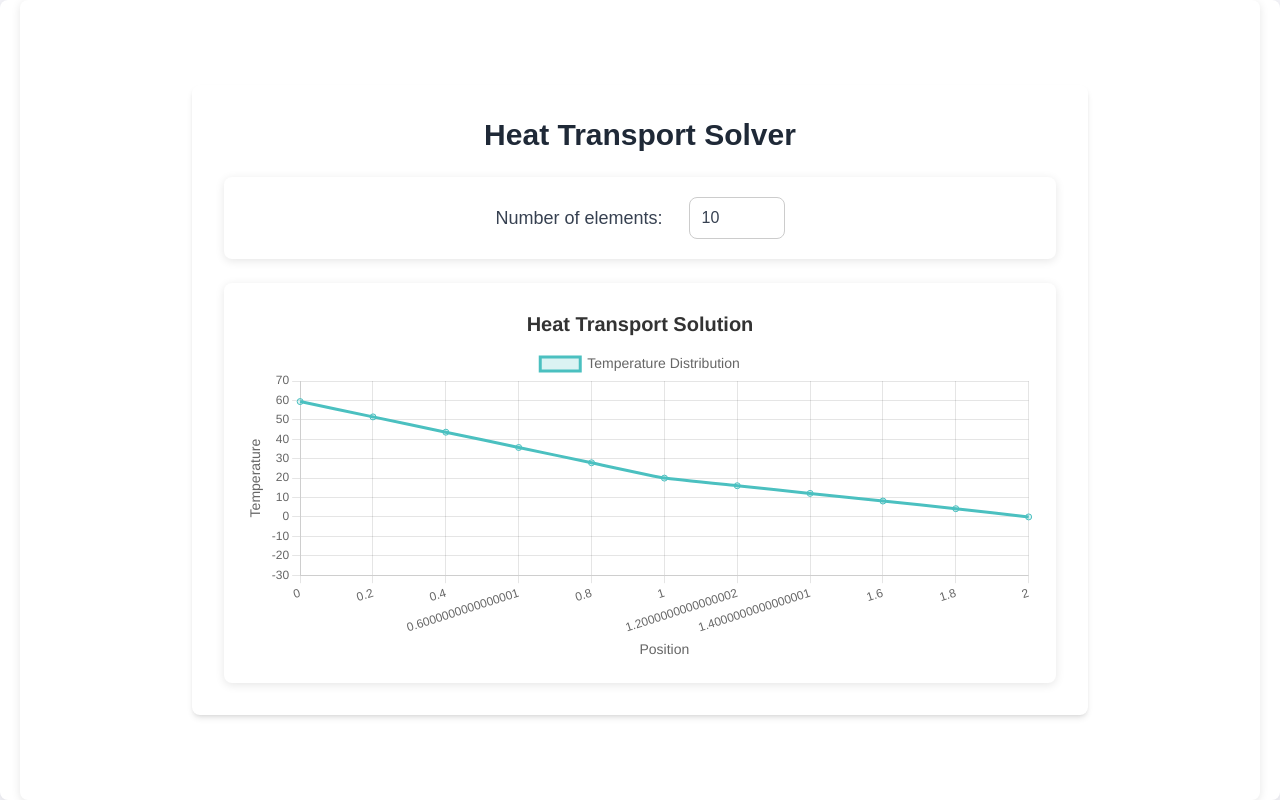
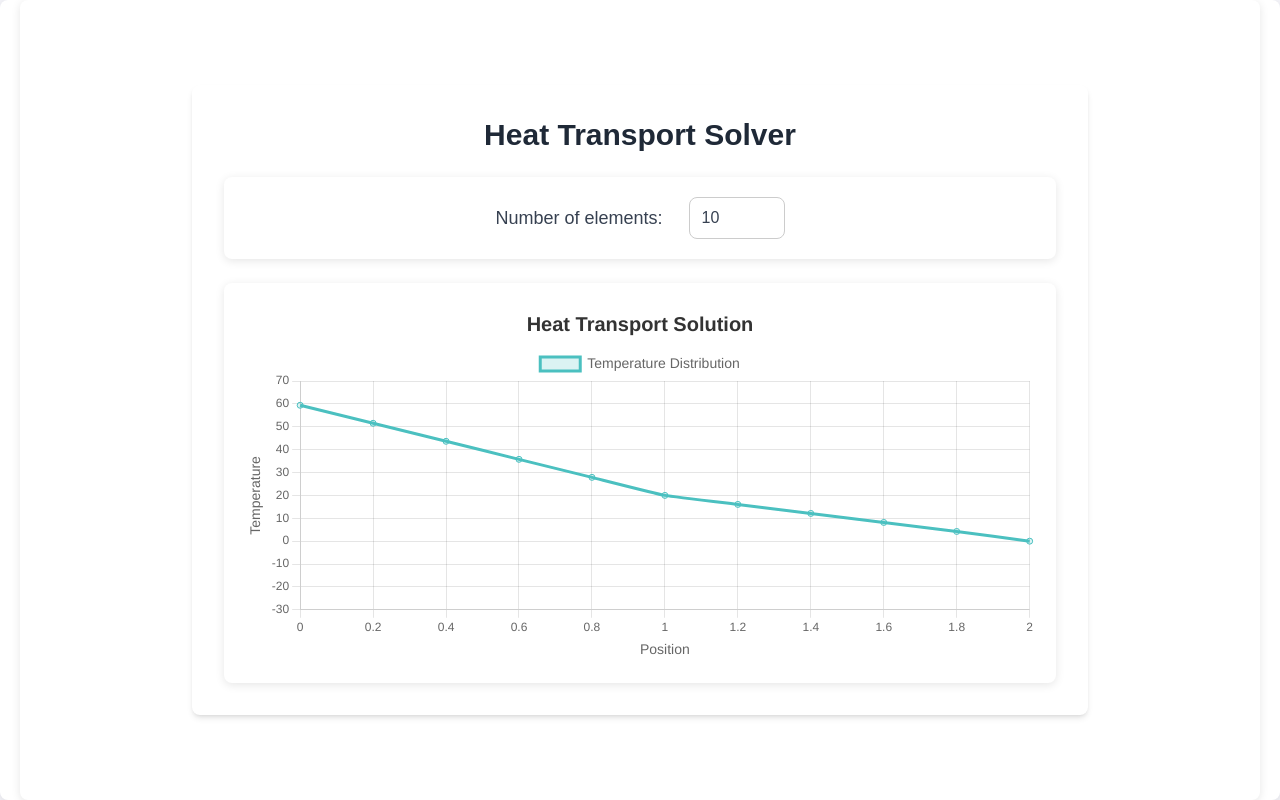
Before and after one commit to adriankrawczyk/Transport_Ciepla, a React (Vite) app: page / in a window 1280 px wide. Built offline with nearby package versions, Linux system fonts and the light colour scheme.

Commit message:
input fix

```diff
--- a/src/App.tsx
+++ b/src/App.tsx
@@ -131,7 +131,10 @@ const App: React.FC = () => {
 
     // Return computed x and y values for visualization
     return {
-      x: Array.from({ length: elements + 1 }, (_, i) => h * i),
+      x: Array.from(
+        { length: elements + 1 },
+        (_, i) => Math.round(h * i * 10000) / 10000
+      ),
       y: solution,
     };
   };
@@ -192,7 +195,7 @@ const App: React.FC = () => {
 
     // Allow empty input for better typing experience
     if (value === "") {
-      setElements(2);
+      setElements(1);
       return;
     }
 
@@ -200,8 +203,8 @@ const App: React.FC = () => {
 
     // Validate the input
     if (!isNaN(numValue)) {
-      // Clamp value between 2 and 50
-      const clampedValue = Math.min(Math.max(numValue, 2), 50);
+      // Clamp value between 1 and 200
+      const clampedValue = Math.min(Math.max(numValue, 1), 200);
       setElements(clampedValue);
     }
   };
@@ -268,9 +271,9 @@ const App: React.FC = () => {
           <input
             id="elements"
             type="number"
-            min="2"
-            max="50"
-            value={elements === 2 ? "" : elements}
+            min="1"
+            max="200"
+            value={elements}
             onChange={handleElementsChange}
             className="border rounded-lg px-3 py-2 w-24 text-gray-700 focus:ring focus:ring-blue-300 focus:outline-none"
           />
```
